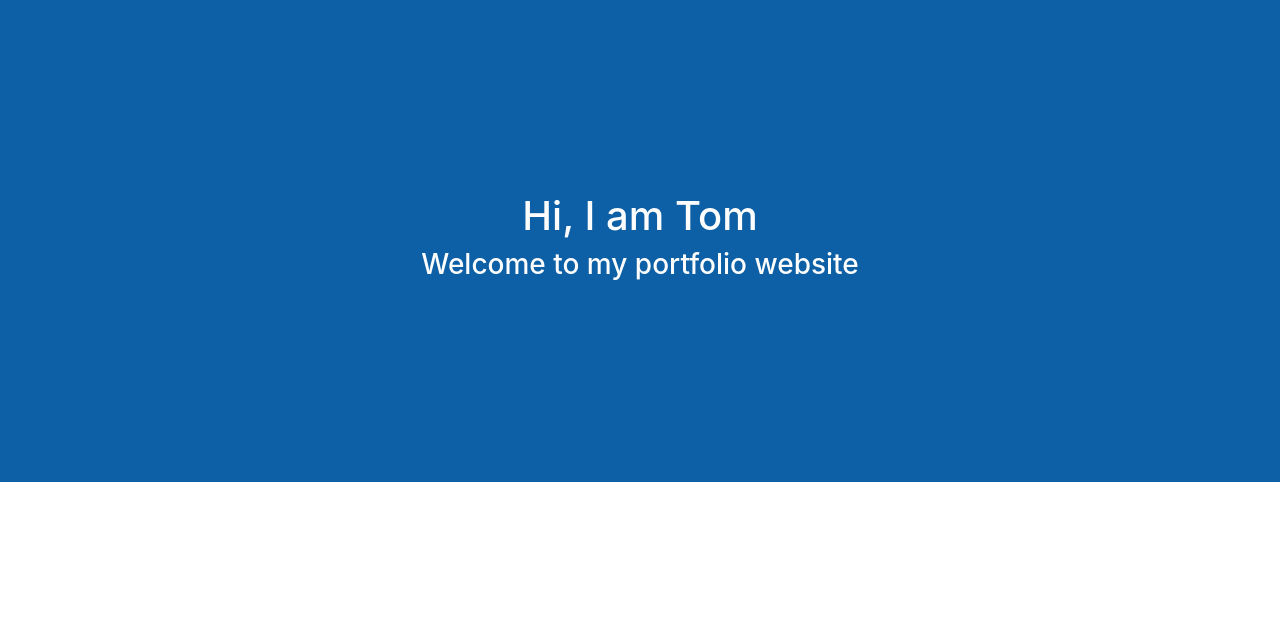
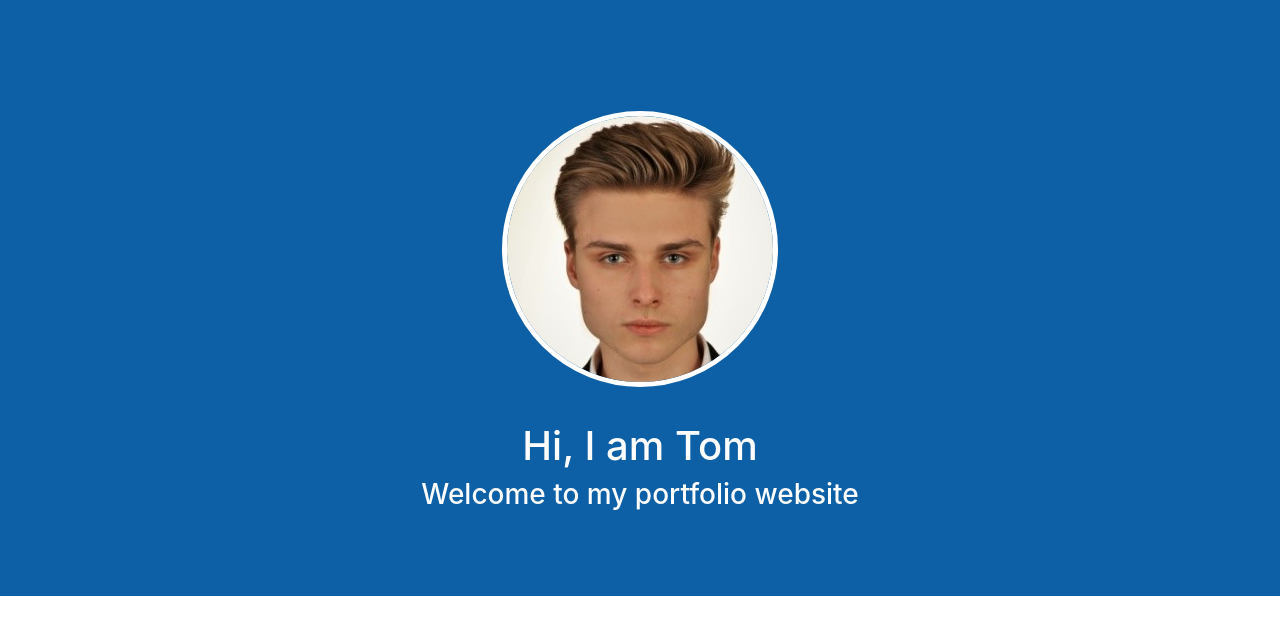
Before and after one commit to TKlochowicz/Portfolio-website, a Flask app: page / in a window 1280 px wide. Shown: the top 635 px of the page. Run offline with Flask 2, Linux system fonts and the light colour scheme; some libraries are stand-ins or nearby versions.

Commit message:
adding a picture

```diff
--- a/static/styles.css
+++ b/static/styles.css
@@ -1,7 +1,12 @@
 /* Top of the page */
 #top{
     background-color: rgb(13, 96, 165);
-    padding: 15% 5%;
+    padding:6% 5%;
     color: rgb(253, 253, 253);
     text-align: center;
 }
+.face-photo{
+    border-radius: 100%;
+    border: 5px solid rgb(255, 255, 255);
+    margin: 3%;
+}
--- a/templates/index.html
+++ b/templates/index.html
@@ -13,6 +13,7 @@
 </head>
 <body>
     <div class="row", id="top"> <div class="col">
+        <img src="static/face.jpg" class="face-photo">
         <h1 class="title-text">Hi, I am Tom</h1>
         <h3 class="subtitle-text">Welcome to my portfolio website</h3>
     </div></div>
```
